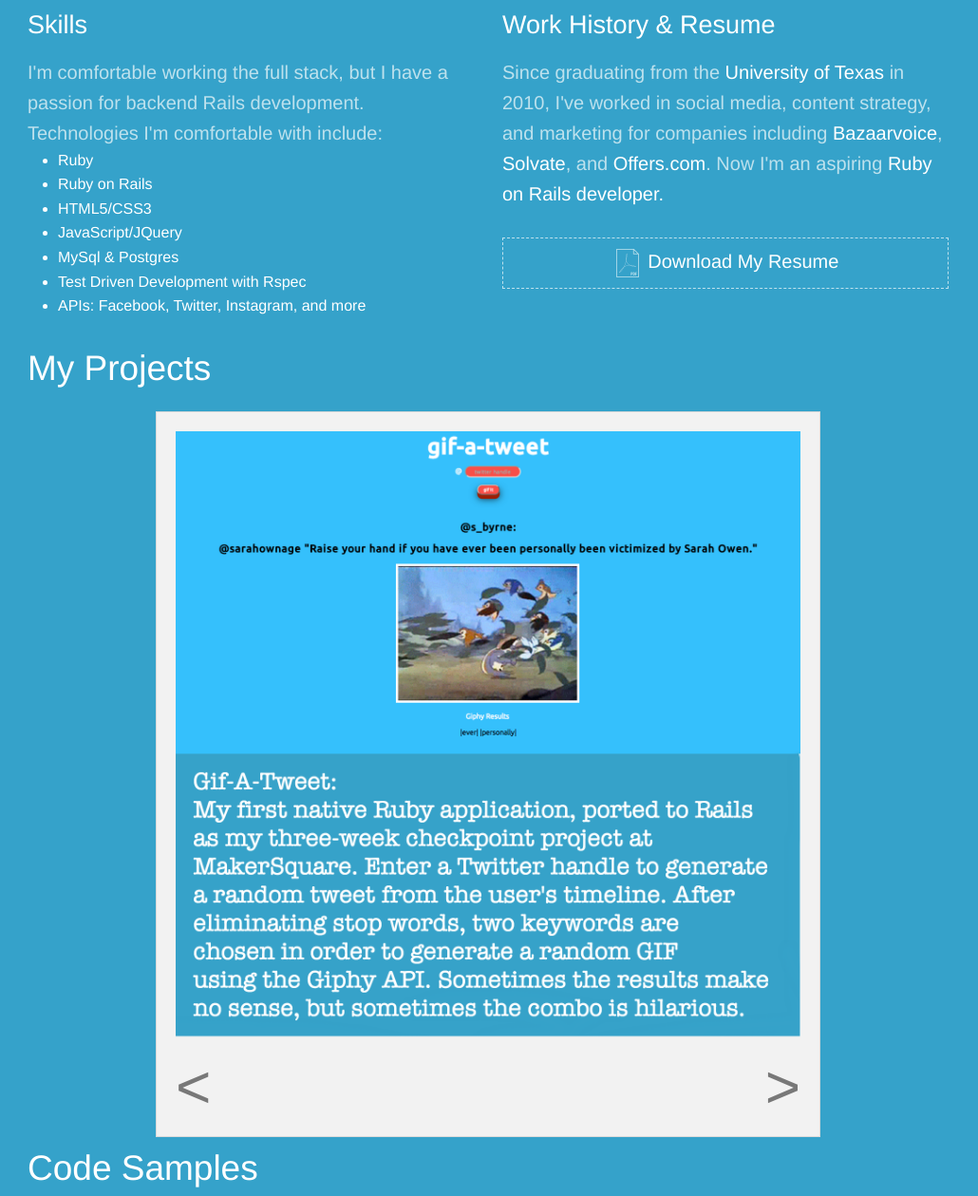
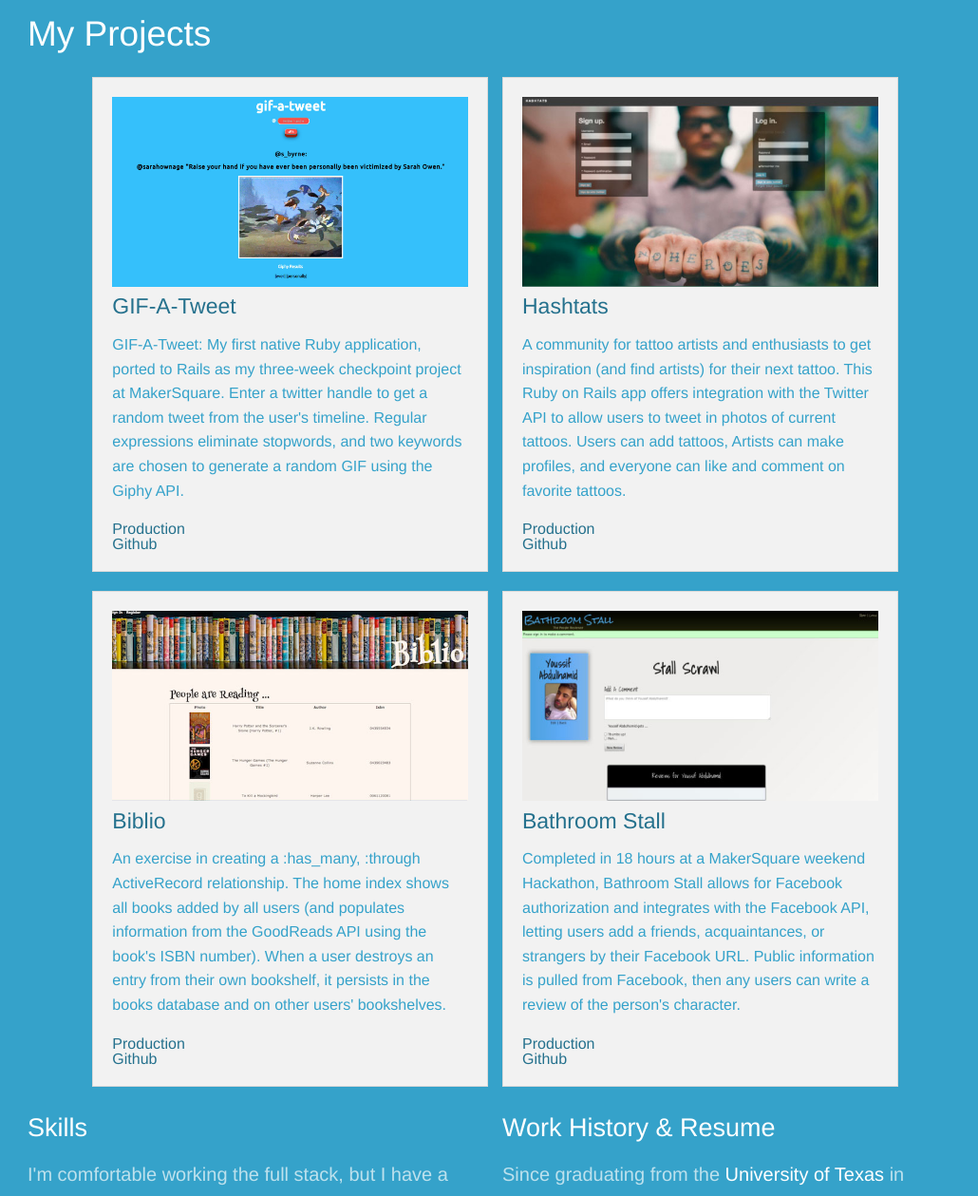
Before and after one commit to bytheway875/bytheway875.github.io, a plain HTML site: page index.html in a window 1280 px wide. Shown: the part 790-2049 px from the top of the page at 95% size, without its empty margins (126-1156 px from the left). Drawn offline with nearby package versions, Linux system fonts and the light colour scheme.

Commit message:
changed to project grid

```diff
--- a/css/style.css
+++ b/css/style.css
@@ -78,19 +78,21 @@ p#work, p#skills{
 }
 
 a.pdf{
-	padding-top:.5em;
+	/*padding-top:.5em;
 	padding-bottom:.5em;
 	padding-left:3em;
-	padding-right:3em;
+	padding-right:3em;*/
 	color:white;
 	font-size:1.25em;
+
 }
 
 
 #resume{
 	padding:10px;
-	/*height:90px;
-	width:85px;*/
+	/*height:90px;*/
+	width:20em;
+	margin:0 auto;
 	text-align:center;
 	margin-top:30px;
 	border: 1px dashed #bde1ed;
@@ -191,3 +193,24 @@ li {
 	margin-left: 30px;
 	font-size:1.25em;
 }
+
+.panel {
+	margin-left:15px;
+
+}
+
+.portfolio_pic {
+	height:200px;
+}
+
+.portfolio_text {
+	font-size:1em;
+}
+
+.portfolio_link {
+	color: #25718d;
+}
+
+.portfolio_link:hover {
+	color: #35a2ca;
+}
--- a/index.html
+++ b/index.html
@@ -63,6 +63,52 @@
 	</div>
 
 <div class="row">
+		<div class="large-12 columns">
+			<h2>My Projects</h2>
+			<div class = "row">
+				<div class = "large-5 large-offset-1 columns panel">
+					<img class = "portfolio_pic" src = "img/gifatweet.jpg" alt= "">
+					<h4> GIF-A-Tweet </h4>
+					<p class = "portfolio_text"> GIF-A-Tweet:
+						My first native Ruby application, ported to Rails as my three-week checkpoint project at MakerSquare. Enter a twitter handle to get a random tweet from the user's timeline. Regular expressions eliminate stopwords, and two keywords are chosen to generate a random GIF using the Giphy API. <!-- Sometimes the results make no sense, but every once in a while, the GIF/Tweet combo is hilarious. -->
+					</p>
+					<a class = "portfolio_link" href = "http://hashtat.herokuapp.com">Production</a><br>
+					<a class = "portfolio_link" href = "https://github.com/bytheway875/hashtat">Github</a>
+				</div>
+				<div class = "large-5 columns end panel">
+					<img class = "portfolio_pic" src = "img/hashtats.jpg" alt = "">
+					<h4> Hashtats</h4>
+					<p class = "portfolio_text">
+						A community for tattoo artists and enthusiasts to get inspiration (and find artists) for their next tattoo. This Ruby on Rails app offers integration with the Twitter API to allow users to tweet in photos of current tattoos. Users can add tattoos, Artists can make profiles, and everyone can like and comment on favorite tattoos.
+					</p>
+					<a class = "portfolio_link" href = "http://hashtat.herokuapp.com">Production</a><br>
+					<a class = "portfolio_link" href = "https://github.com/bytheway875/hashtat">Github</a>
+				</div>
+			</div>
+			<div class = "row">
+				<div class = "large-5 columns large-offset-1  panel">
+					<img class = "portfolio_pic" src = "img/biblio.jpg" alt= "">
+					<h4> Biblio</h4>
+					<p class = "portfolio_text">
+						An exercise in creating a :has_many, :through ActiveRecord relationship. The home index shows all books added by all users (and populates information from the GoodReads API using the book's ISBN number). When a user destroys an entry from their own bookshelf, it persists in the books database and on other users' bookshelves.
+					</p>
+					<a class = "portfolio_link" href = "http://bibliograph.herokuapp.com">Production</a><br>
+					<a class = "portfolio_link" href = "https://github.com/bytheway875/biblio">Github</a>
+				</div>
+				<div class = "large-5 columns end panel">
+					<img class = "portfolio_pic" src = "img/bathroom_stall.jpg" alt= "">
+					<h4> Bathroom Stall </h4>
+					<p class = "portfolio_text">
+						Completed in 18 hours at a MakerSquare weekend Hackathon, Bathroom Stall allows for Facebook authorization and integrates with the Facebook API, letting users add a friends, acquaintances, or strangers by their Facebook URL. Public information is pulled from Facebook, then any users can write a review of the person's character.
+					</p>
+					<a class = "portfolio_link" href = "">Production</a><br>
+					<a class = "portfolio_link" href = "https://github.com/youssif/bathroom_stall">Github</a>
+				</div>
+			</div>
+		</div>
+	</div>
+
+<div class="row">
 		<div class="large-6 columns">
 			<div class = "skills">
 				<h3>Skills</h3>
@@ -96,39 +142,21 @@
 	</div>
 
 
-	<div class="row">
-		<div class="large-12 columns">
-			<h2>My Projects</h2>
-			<div class="row">
-				<div class="large-12 columns">
-					<div class="portfolio panel">
-						<div class="slide_nav"></div>
-						<ul class="rslides">
-  							<li><a href="http://gifatweet.herokuapp.com" target="_blank"><img src="img/giphy3.png" alt=""></a></li>
-  							<li><a href="http://www.github.com/bytheway875/biblio" target="_blank"><img src="img/biblio.png" alt=""></a></li>
-  							<li><a href="https://github.com/youssif/bathroom_stall" target="_blank"><img src="img/bathroom_stall.png" alt=""></a></li>
-  							<li><a href="http://www.github.com/bytheway875/hashtat" target="_blank"><img src="img/hashtats.png" alt=""></a></li>
-						</ul>
-					</div>
-				</div>
-			</div>
 
-		</div>
-	</div>
 
 
 
 
 <div class = "row">
 		<div class = "large-12 columns">
-			<h2> Code Samples </h2>
-			<div class = "large-6 columns">
+			<h3> Code Samples </h3>
+			<div class = "large-5 columns">
 				<ul class = "code">
 					<li><a href= "https://github.com/bytheway875/bowling_testing/blob/master/bowling_game.rb">Bowling Kata w/RSpec Tests</a></li>
 					<li><a href= "https://github.com/bytheway875/TodayInAustinonRails/blob/master/app/controllers/home_controller.rb">Instagram API with Error Rescue</a></li>
 				</ul>
 			</div>
-			<div class = "large-6 columns">
+			<div class = "large-5 large-offset-1 columns">
 				<ul class = "code">
 					<li><a href="https://github.com/bytheway875/bathroom_stall/blob/master/app/models/victim.rb">URL Parsing with Facebook API</a></li>
 					<li><a href="https://github.com/bytheway875/gifatweetonrails/blob/master/app/controllers/home_controller.rb">Logic for GifATweet Twitter & Giphy Integration</li>
```
Also changed, not shown: css/foundation.css, img/bathroom_stall.jpg (added), img/biblio.jpg (added), img/gifatweet.jpg (added), img/hashtats.jpg (added), 1 other file.
